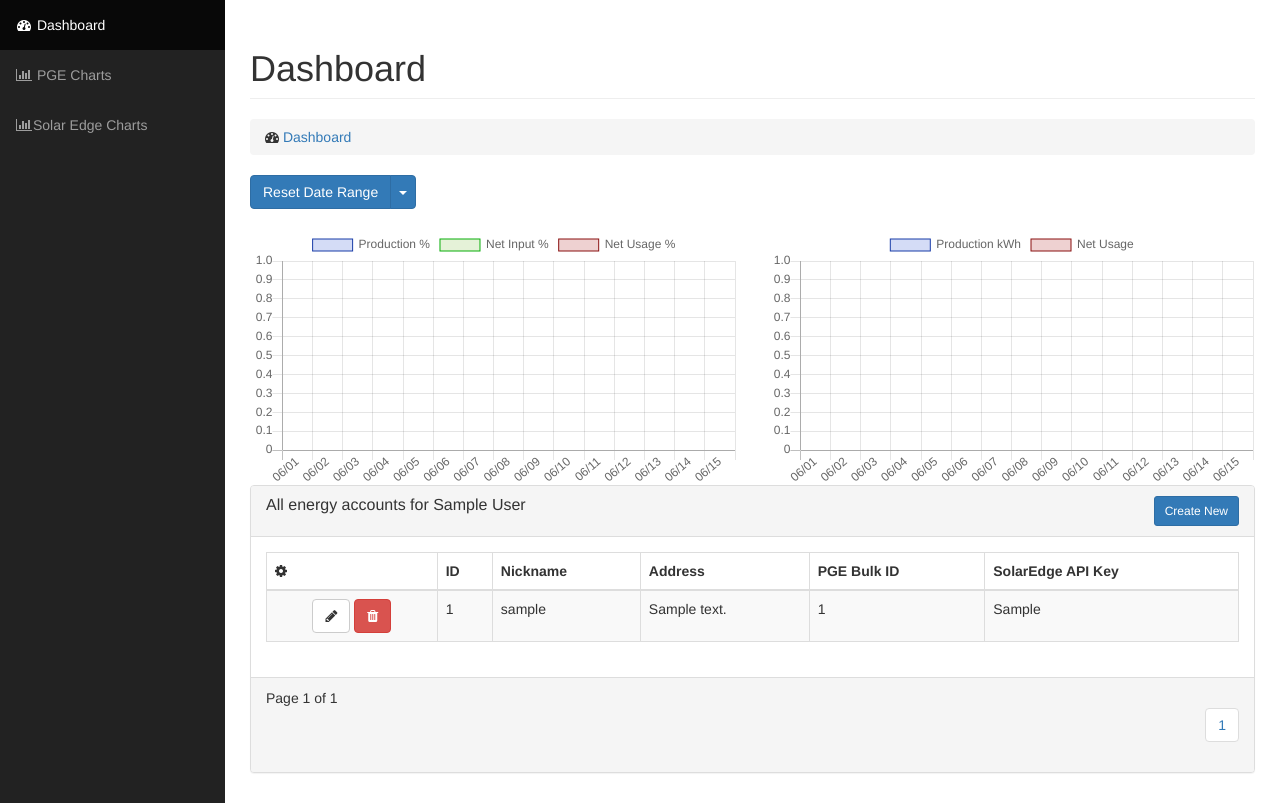
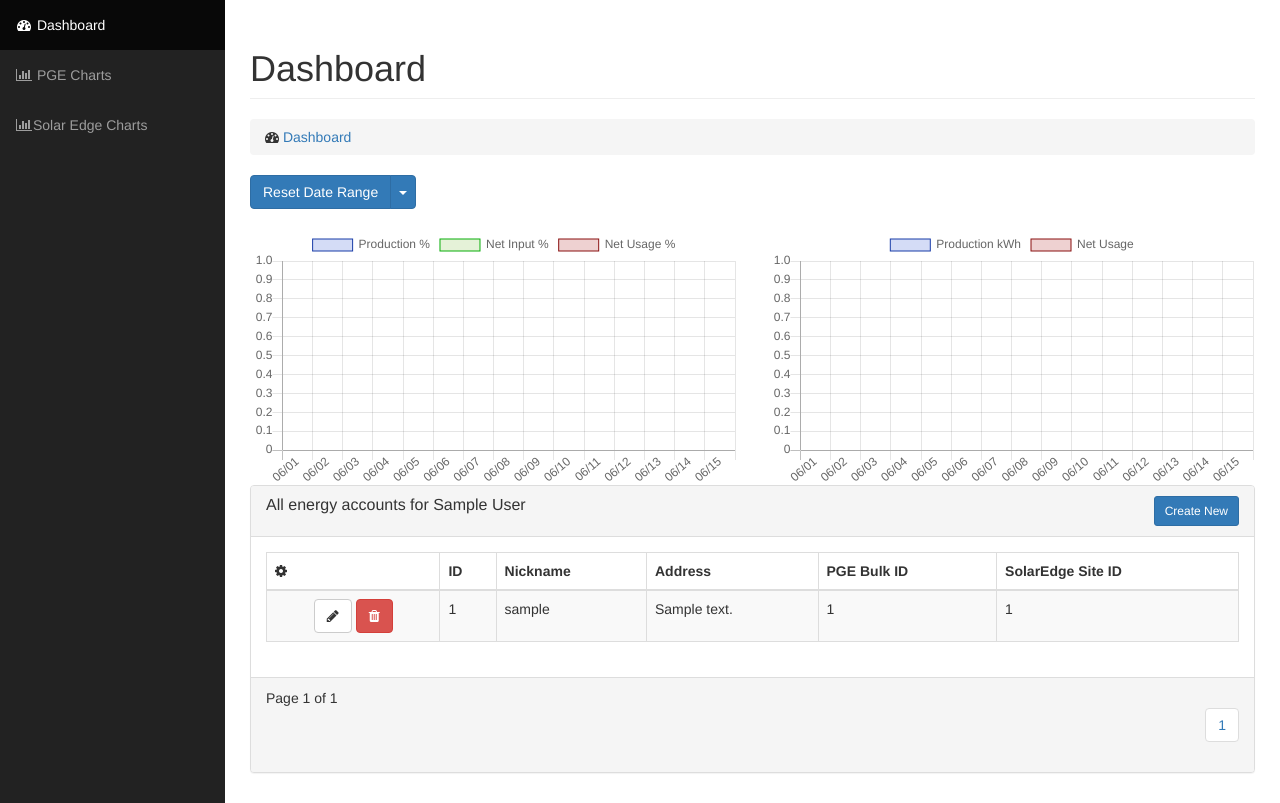
Before and after one commit to rogaha/SolarMonitor, a Flask app: page /users/dashboard in a window 1280 px wide. Shown: the part 51-854 px from the top of the page. Run offline with Flask 2, Linux system fonts and the light colour scheme; a user stored in the database is signed in; tables that the repository leaves empty hold one stand-in row (values such as "Sample post"); some libraries are stand-ins or nearby versions.

Commit message:
Change energy_account model
removed solar_edge_api_key and replaced with solar_edge_site_id

```diff
--- a/solarmonitor/templates/users/dashboard/home.html
+++ b/solarmonitor/templates/users/dashboard/home.html
@@ -174,7 +174,7 @@ var myChart = new Chart(ctx, {
                     <th>Nickname</th>
                     <th>Address</th>
                     <th>PGE Bulk ID</th>
-                    <th>SolarEdge API Key</th>
+                    <th>SolarEdge Site ID</th>
                 </tr>
               </thead>
               <tbody>
@@ -191,7 +191,7 @@ var myChart = new Chart(ctx, {
                         <td id="account_nick_name">{{ account.nick_name }}</td>
                         <td id="account_address_one">{{ account.address_one }}</td>
                         <td id="account_pge_bulk_id">{{ account.pge_bulk_id }}</td>
-                        <td id="account_solar_edge_api_key">{{ account.solar_edge_api_key }}</td>
+                        <td id="account_solar_edge_site_id">{{ account.solar_edge_site_id }}</td>
 
                       </tr>
                   {% endfor %}
@@ -295,9 +295,9 @@ var myChart = new Chart(ctx, {
 
                     <!-- Text input-->
                     <div class="form-group">
-                      <label class="col-md-4 control-label" for="textinput">Solar Edge API Key</label>
+                      <label class="col-md-4 control-label" for="textinput">Solar Edge Site Id</label>
                       <div class="col-md-4">
-                      <input id="solar_edge_api_key" name="solar_edge_api_key" type="text" placeholder="" class="form-control input-md" value="{{ account.solar_edge_api_key }}">
+                      <input id="solar_edge_site_id" name="solar_edge_site_id" type="text" placeholder="" class="form-control input-md" value="{{ account.solar_edge_api_key }}">
 
                       </div>
                     </div>
@@ -327,7 +327,7 @@ var myChart = new Chart(ctx, {
                             $('#account_nick_name').text(data.nick_name);
                             $('#account_pge_bulk_id').text(data.pge_bulk_id);
                             $('#account_address_one').text(data.address_one);
-                            $('#account_solar_edge_api_key').text(data.solar_edge_api_key);
+                            $('#account_solar_edge_site_id').text(data.solar_edge_site_id);
 
 
 
--- a/solarmonitor/user/models.py
+++ b/solarmonitor/user/models.py
@@ -33,7 +33,7 @@ class EnergyAccount(db.Model):
     zip_code = db.Column(db.String(50))
     pge_bulk_id = db.Column(db.String(50))
     pge_access_token = db.Column(db.String(255))
-    solar_edge_api_key = db.Column(db.String(255))
+    solar_edge_site_id = db.Column(db.String(255))
     pge_usage_points = db.relationship('PGEUsagePoint', backref="energy_account", cascade="all, delete-orphan" , lazy='dynamic')
     solar_edge_usage_points = db.relationship('SolarEdgeUsagePoint', backref="energy_account", cascade="all, delete-orphan" , lazy='dynamic')
     celery_tasks = db.relationship('CeleryTask', backref="energy_account", cascade="all, delete-orphan" , lazy='dynamic')
@@ -47,7 +47,7 @@ class EnergyAccount(db.Model):
             'state': self.state,
             'zip_code': self.zip_code,
             'pge_bulk_id': self.pge_bulk_id,
-            'solar_edge_api_key': self.solar_edge_api_key,
+            'solar_edge_site_id': self.solar_edge_site_id,
         }
 
 
```
Also changed, not shown: tests/conftest.py (+2 -2 lines).
